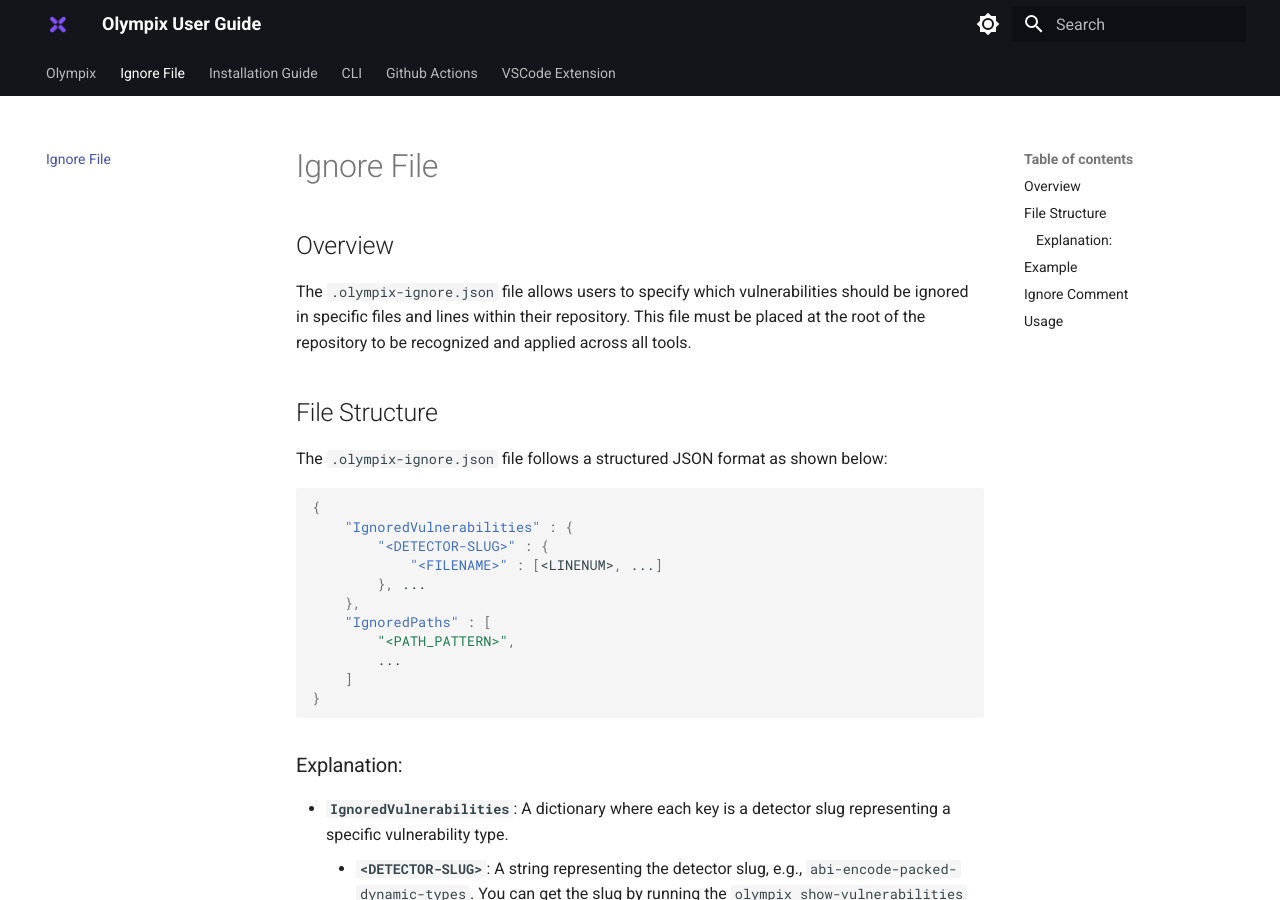
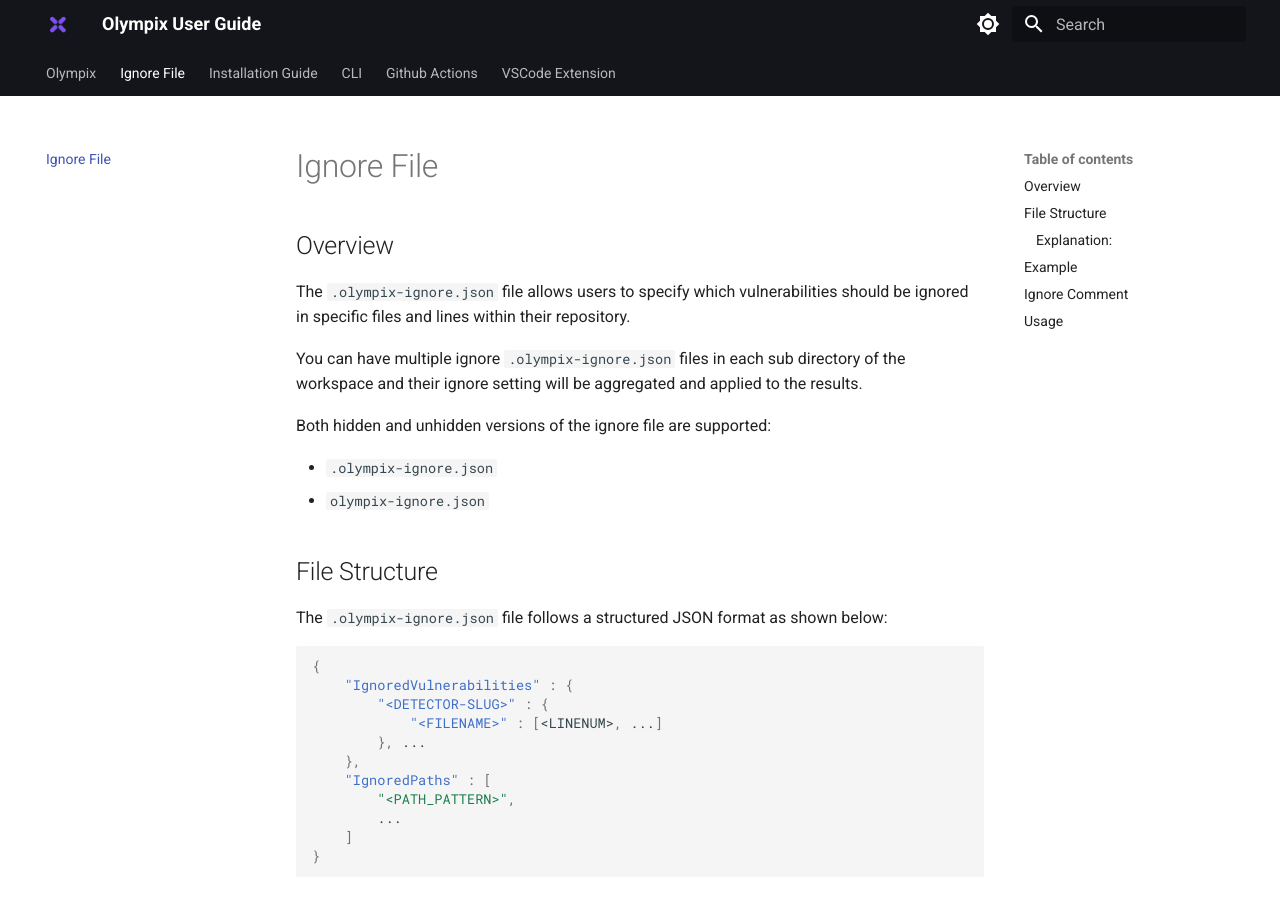
Before and after one commit to olympix/olympix.github.io, an MkDocs documentation site: the page built from docs/IgnoreOptions.md, in a window 1280 px wide and 900 px high. Built offline with MkDocs 1.6.1 and Material for MkDocs 9.7.7, drawn with Linux system fonts in a browser that asks for light colours; some of the changed text lies outside the part shown.

Commit message:
feat: update multiple ignore files feature

````diff
--- a/docs/IgnoreOptions.md
+++ b/docs/IgnoreOptions.md
@@ -1,7 +1,14 @@
 # Ignore File
 
 ## Overview
-The `.olympix-ignore.json` file allows users to specify which vulnerabilities should be ignored in specific files and lines within their repository. This file must be placed at the root of the repository to be recognized and applied across all tools.
+The `.olympix-ignore.json` file allows users to specify which vulnerabilities should be ignored in specific files and lines within their repository.
+
+You can have multiple ignore `.olympix-ignore.json` files in each sub directory of the workspace and their ignore setting will be aggregated and applied to the results.
+
+Both hidden and unhidden versions of the ignore file are supported:
+
+- `.olympix-ignore.json`
+- `olympix-ignore.json`
 
 ## File Structure
 The `.olympix-ignore.json` file follows a structured JSON format as shown below:
@@ -59,7 +66,6 @@
 ```
 
 !!! info
-    - The file **must** be located at the **workspace root**.
     - It supports multiple **detector slugs**, **files**, and **line numbers**.
     - This ignore file applies **across all Olympix tools**.
 
````
